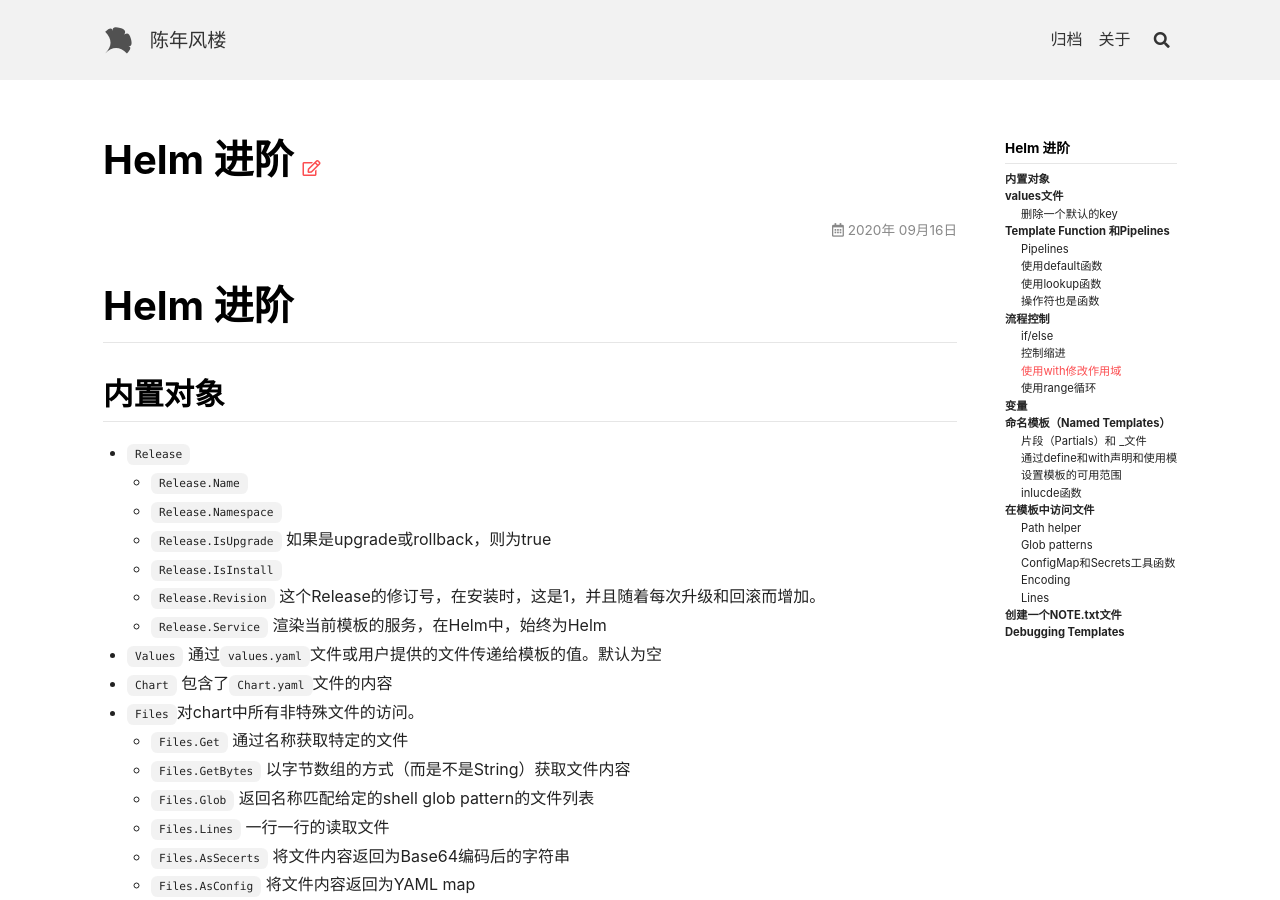
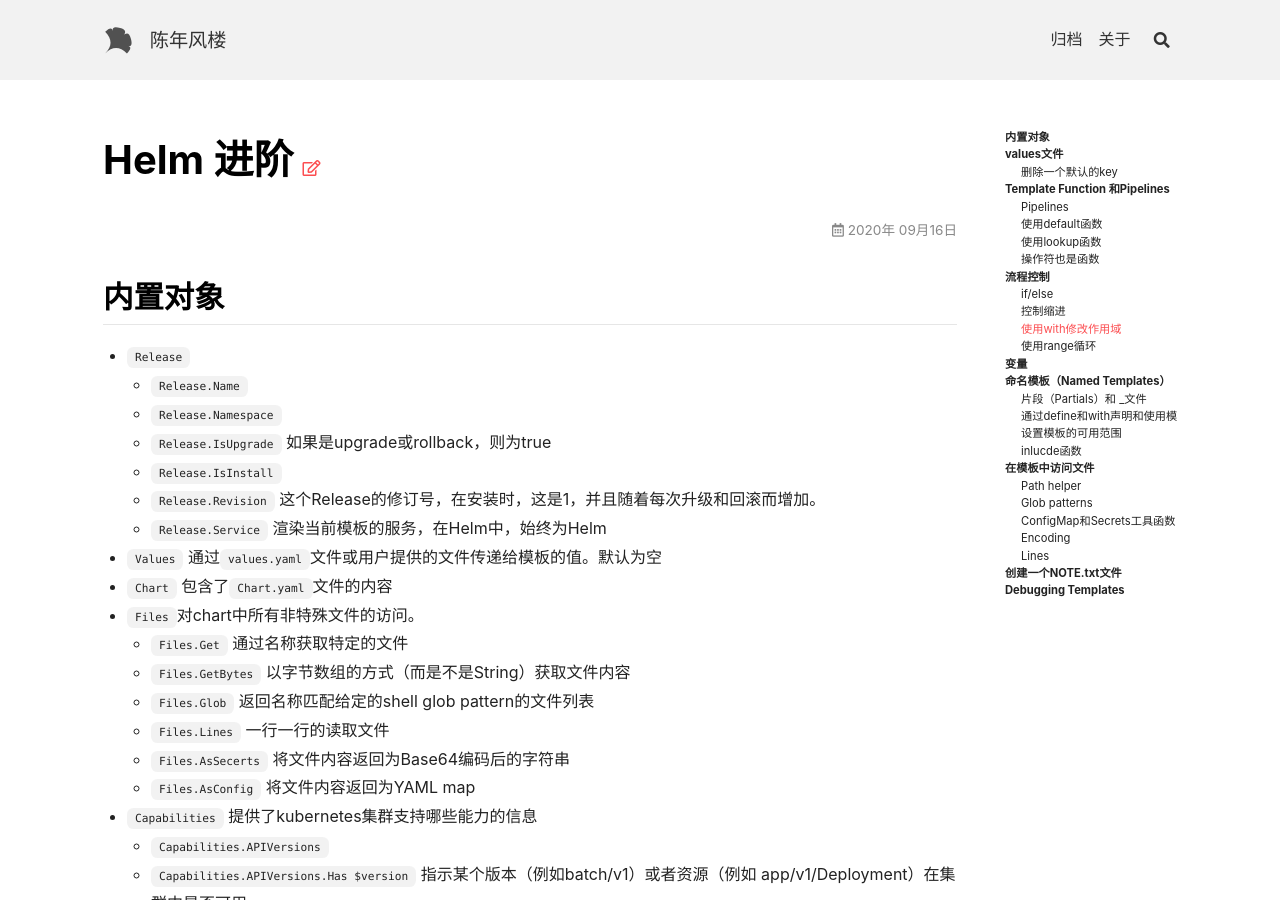
Before and after one commit to Craftsman98/Craftsman98.github.io, a Jekyll site: the page built from _posts/2020-9-16-Helm 进阶.md, in a window 1280 px wide and 900 px high. Built offline with Jekyll 4.4.1, drawn with Linux system fonts in a browser that asks for light colours; nearby versions of some CDN libraries; comment, search, counter and statistics services are not loaded.

Commit message:
修改文章

```diff
--- a/_posts/2020-9-16-Helm 进阶.md
+++ b/_posts/2020-9-16-Helm 进阶.md
@@ -1,5 +1,3 @@
-# Helm 进阶
-
 ## 内置对象
 
 * `Release`
```
